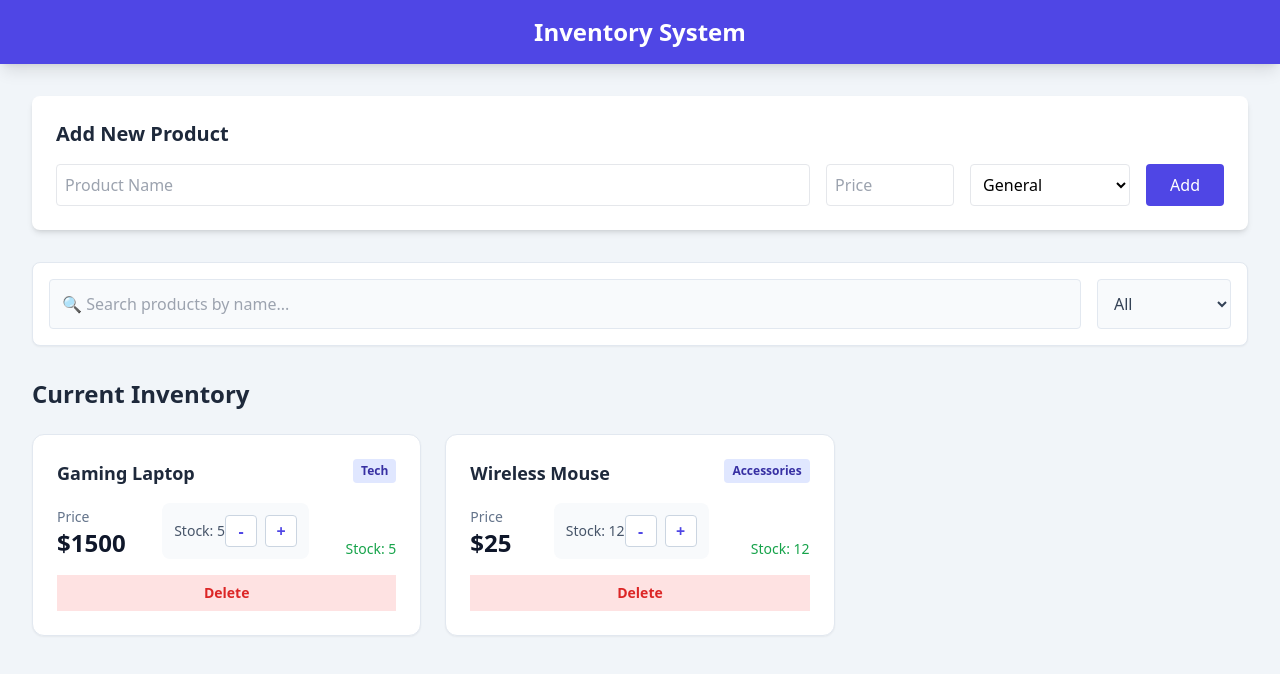
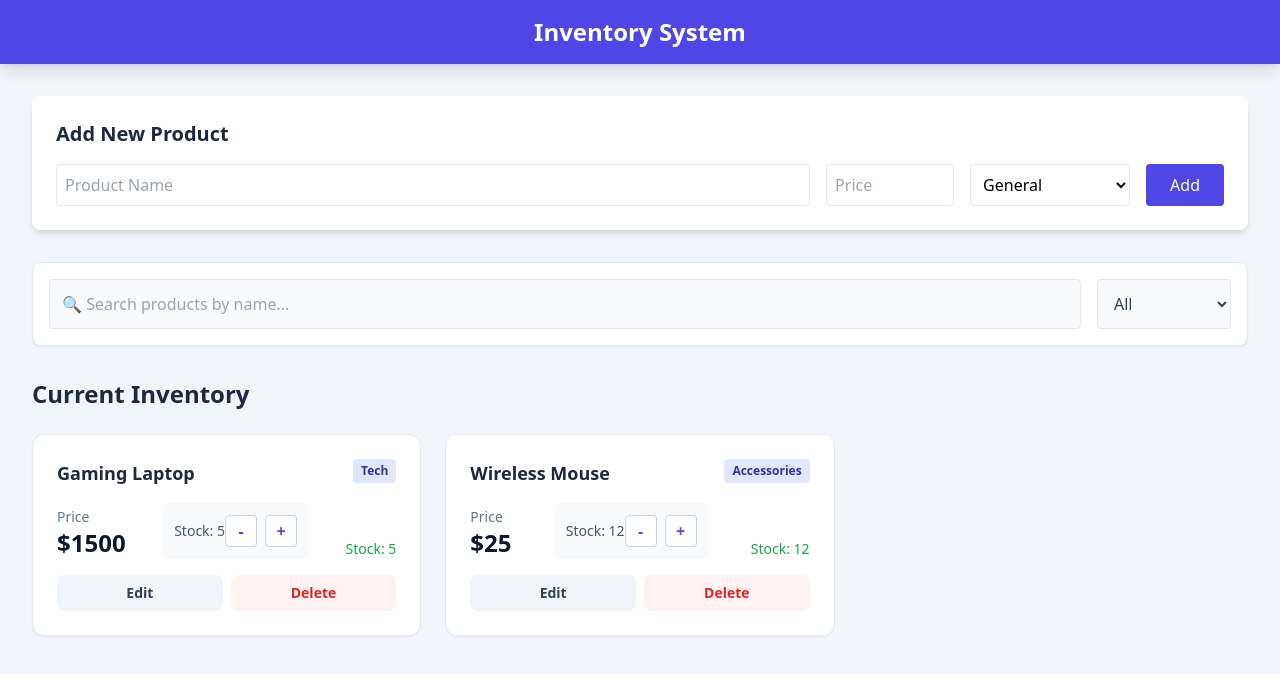
Before and after one commit to Chris131312/inventory-system-react, a React (Vite) app: page / in a window 1280 px wide. Shown: the top 674 px of the page. Built offline with nearby package versions, Linux system fonts and the light colour scheme.

Commit message:
Add Edit Product modal completed

```diff
--- a/src/App.jsx
+++ b/src/App.jsx
@@ -80,6 +80,17 @@ function App() {
 
     setProductToDelete(null);
   };
+  const handleSaveEdit = (updatedProduct) => {
+    const newProducts = products.map((product) => {
+      if (product.id === updatedProduct.id) {
+        return updatedProduct;
+      }
+      return product;
+    });
+    setProducts(newProducts);
+    setProductToEdit(null);
+    toast.success("Product updated successfully!");
+  };
 
   const filteredProducts = products.filter((product) => {
     const matchesSearch = product.name
@@ -129,6 +140,7 @@ function App() {
           products={filteredProducts}
           deleteProduct={handleDeleteProduct}
           updateStock={handleUpdateStock}
+          editProduct={(product) => setProductToEdit(product)}
         />
       </main>
 
@@ -160,6 +172,13 @@ function App() {
           </div>
         </div>
       )}
+      {productToEdit !== null && (
+        <EditProductModal
+          product={productToEdit}
+          onSave={handleSaveEdit}
+          onClose={() => setProductToEdit(null)}
+        />
+      )}
     </div>
   );
 }
--- a/src/components/ProductList.jsx
+++ b/src/components/ProductList.jsx
@@ -1,4 +1,4 @@
-function ProductList({ products, deleteProduct, updateStock }) {
+function ProductList({ products, deleteProduct, updateStock, editProduct }) {
   if (products.length === 0) {
     return (
       <div className="text-center p-10 bg-white rounded-lg shadow-sm">
@@ -57,12 +57,20 @@ function ProductList({ products, deleteProduct, updateStock }) {
               {product.stock > 0 ? `Stock: ${product.stock}` : "Out of Stock"}
             </div>
           </div>
-          <button
-            onClick={() => deleteProduct(product.id)}
-            className="mt-4 w-full bg-red-100 text-red-600 py-2 rpunded-lg hover:bg-red-200 transition-colors text-sm font-semibold"
-          >
-            Delete
-          </button>
+          <div className="mt-4 flex gap-2">
+            <button
+              onClick={() => editProduct(product)}
+              className="flex-1 bg-slate-100 text-slate-700 py-2 rounded-lg hover:bg-slate-200 transition-colors text-sm font-semibold"
+            >
+              Edit
+            </button>
+            <button
+              onClick={() => deleteProduct(product.id)}
+              className="flex-1 bg-red-50 text-red-600 py-2 rounded-lg hover:bg-red-100 transition-colors text-sm font-semibold"
+            >
+              Delete
+            </button>
+          </div>
         </div>
       ))}
     </div>
--- a/src/index.css
+++ b/src/index.css
@@ -1,3 +1,4 @@
 @tailwind base;
 @tailwind components;
 @tailwind utilities;
+@tailwind elements;
```
